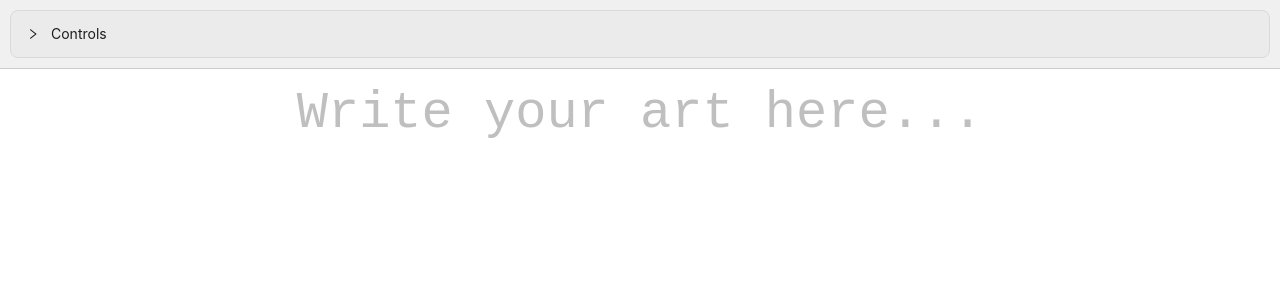
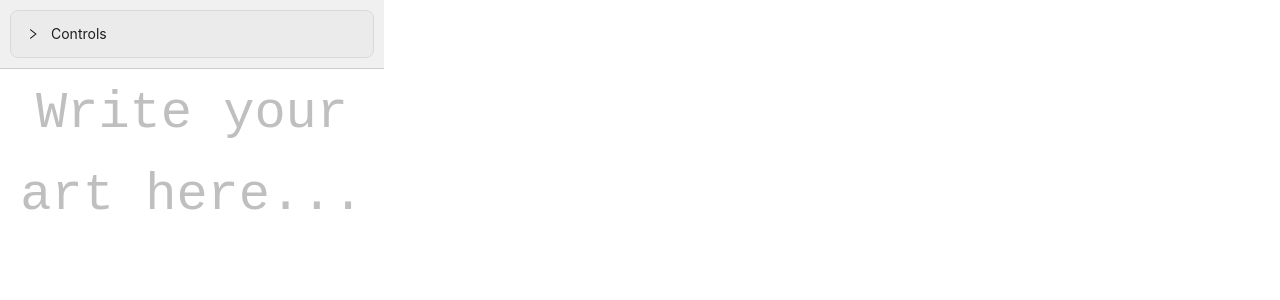
Before and after one commit to DomenicoSacco94/haiku-generator, a React (Vite) app: page / in a window 1280 px wide. Shown: the top 300 px of the page. Built offline with nearby package versions, Linux system fonts and the light colour scheme.

Commit message:
small UI improvements

```diff
--- a/src/components/TextEditor.css
+++ b/src/components/TextEditor.css
@@ -1,8 +1,10 @@
+.draggable-area {
+    width: 30%;
+}
+
 .poem-text-input {
     border: none;
     outline: none;
-    width: 100%;
-    max-width: 100%;
     box-sizing: border-box;
     overflow: hidden;
     text-align: center;
--- a/src/components/TextEditor.tsx
+++ b/src/components/TextEditor.tsx
@@ -17,7 +17,7 @@ function TextEditor() {
 
     return (
         <Draggable>
-            <div>
+            <div className="draggable-area">
                 <ControlBar />
                 {showSyllables && (
                         <SyllableCounterFrame/>
```
